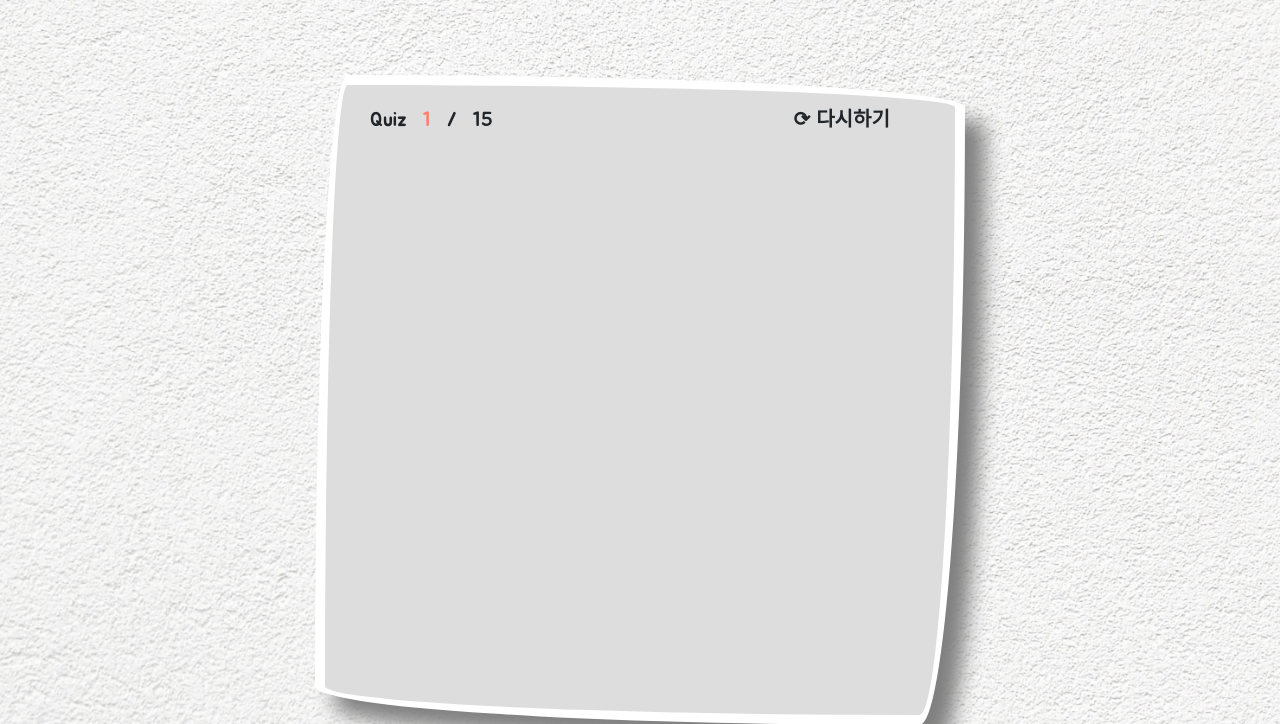
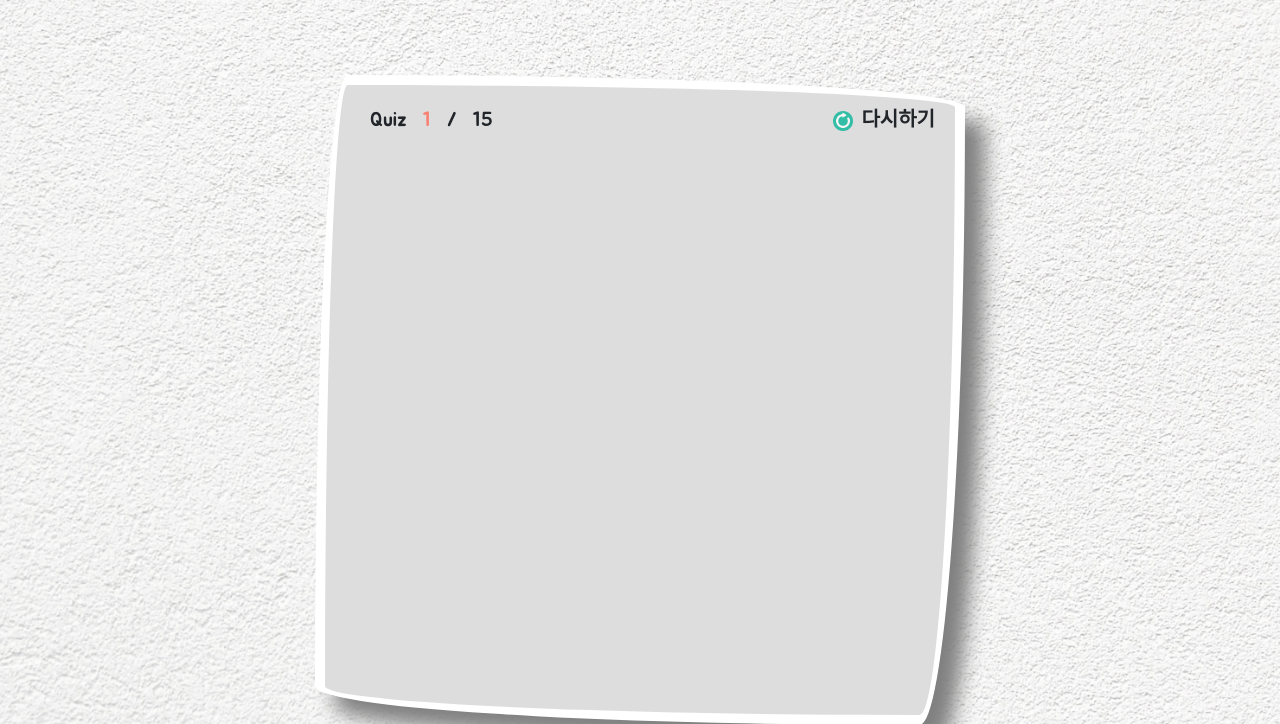
Before and after one commit to code-ggumst/code_ggumst, a Flask app: page /start in a window 1280 px wide. Shown: the top 724 px of the page. Run offline with Flask 2, Linux system fonts and the light colour scheme; data that the repository does not hold is empty; some libraries are stand-ins or nearby versions.

Commit message:
restart 버튼 이미지 추가 수정

```diff
--- a/static/style.css
+++ b/static/style.css
@@ -59,7 +59,7 @@ body {
 .question{
     /*margin: 50px 0px 80px 0px ;*/
     margin-bottom: 30px;
-    margin-top: 20px;
+    margin-top: 60px;
     padding-bottom: 15px;
 }
 
@@ -97,6 +97,12 @@ body {
 
 .regame {
     font-weight: bold;
-    margin-left: 290px;
+    margin-left: 330px;
     cursor: pointer;
 }
+
+.regame_img {
+    width: 20px;
+    margin-right: 8px;
+    margin-bottom: 2px;
+}
--- a/templates/start.html
+++ b/templates/start.html
@@ -257,7 +257,7 @@
                 <span class="head" id="result">1</span>
                 <span class="head">/</span>
                 <span class="head">15</span>
-                <span onclick="restart()" class="regame">⟳ <a>다시하기</a></span>
+                <span onclick="restart()" class="regame"><img class="regame_img" src="/static/img/refresh.png">다시하기</span>
             </div>
             <div class="main_page">
                 <div class="question" id="question"></div>
```
Also changed, not shown: static/img/refresh.png (added).
